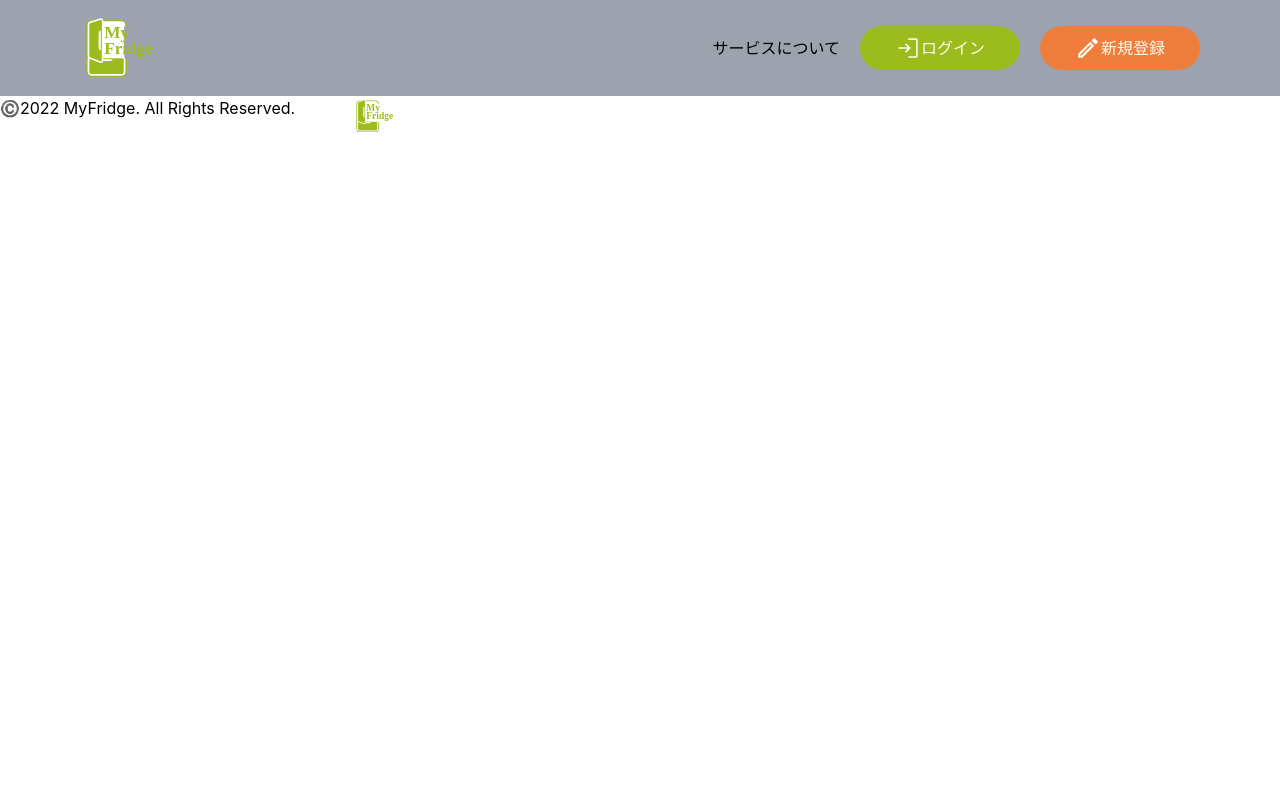
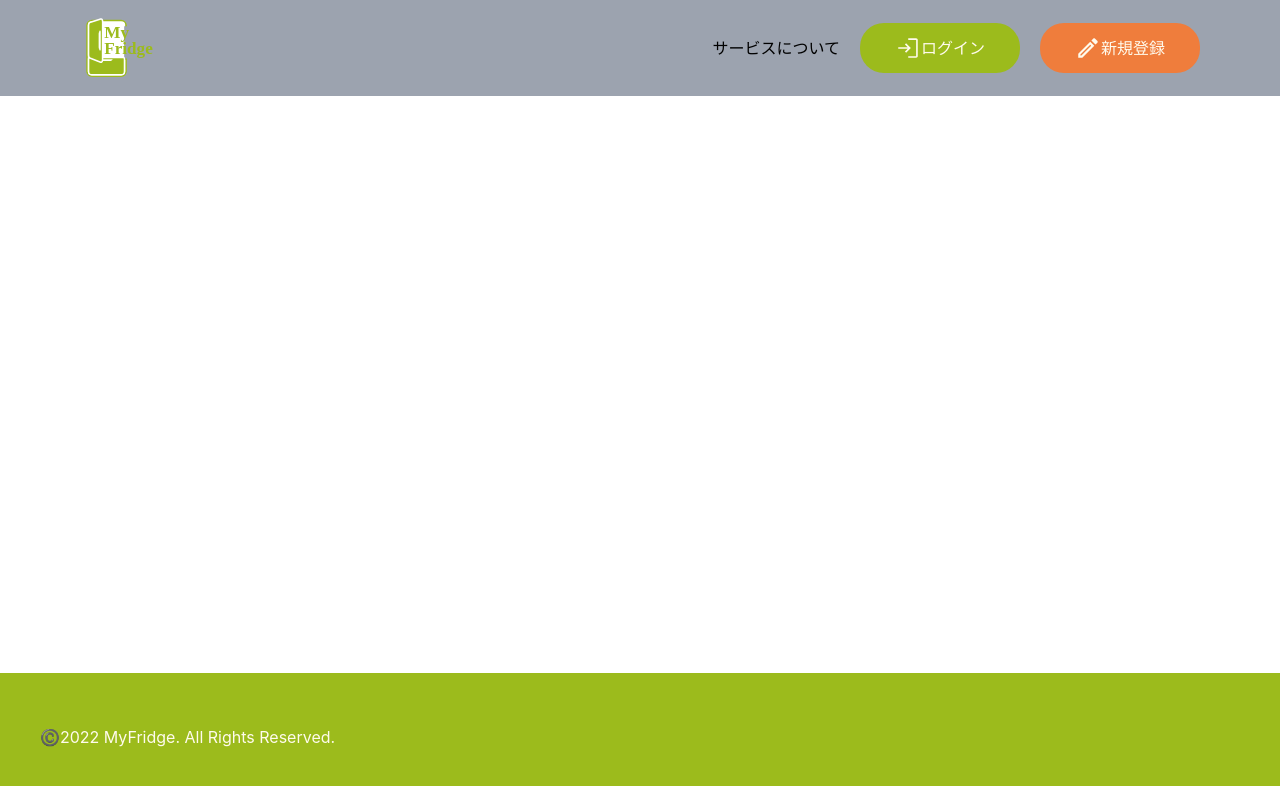
Before and after one commit to masaokaka/my-fridge-landingPage, a Next.js app in the folder src/: page / in a window 1280 px wide. Shown: the top 786 px of the page. Built offline with nearby package versions, Linux system fonts and the light colour scheme.

Commit message:
update:フッターの実装

```diff
--- a/src/components/Footer/index.tsx
+++ b/src/components/Footer/index.tsx
@@ -1,15 +1,12 @@
-import Image from 'next/image';
-import Link from 'next/link';
 import { memo } from 'react';
 
+/**
+ * フッター部分
+ * @returns コンポーネント
+ */
 const Footer = memo(() => (
-  <footer>
-    <div className="flex">
-      <p className="mr-10">©️2022 MyFridge. All Rights Reserved.</p>
-      <Link href="/">
-        <Image src="/logo.svg" alt="MyFridge Logo" width={80} height={40} />
-      </Link>
-    </div>
+  <footer className='w-full h-[127px] bg-green-main text-orange-main flex items-center absolute bottom-0'>
+    <p className="ml-10">©️2022 MyFridge. All Rights Reserved.</p>
   </footer>
 ));
 
--- a/src/components/uiParts/Button/index.tsx
+++ b/src/components/uiParts/Button/index.tsx
@@ -16,7 +16,7 @@ const Button = ({ children, id, className, type, icon, onClick }: ButtonProps):
   /* eslint-disable react/button-has-type */
   <button
     id={id}
-    className={`${className || ''} w-40 h-11 bg-green-main rounded-3xl text-orange-main flex justify-center items-center`}
+    className={`${className || ''} w-40 h-[50px] bg-green-main rounded-3xl text-orange-main flex justify-center items-center`}
     onClick={onClick}
     type={type}
   >
```
